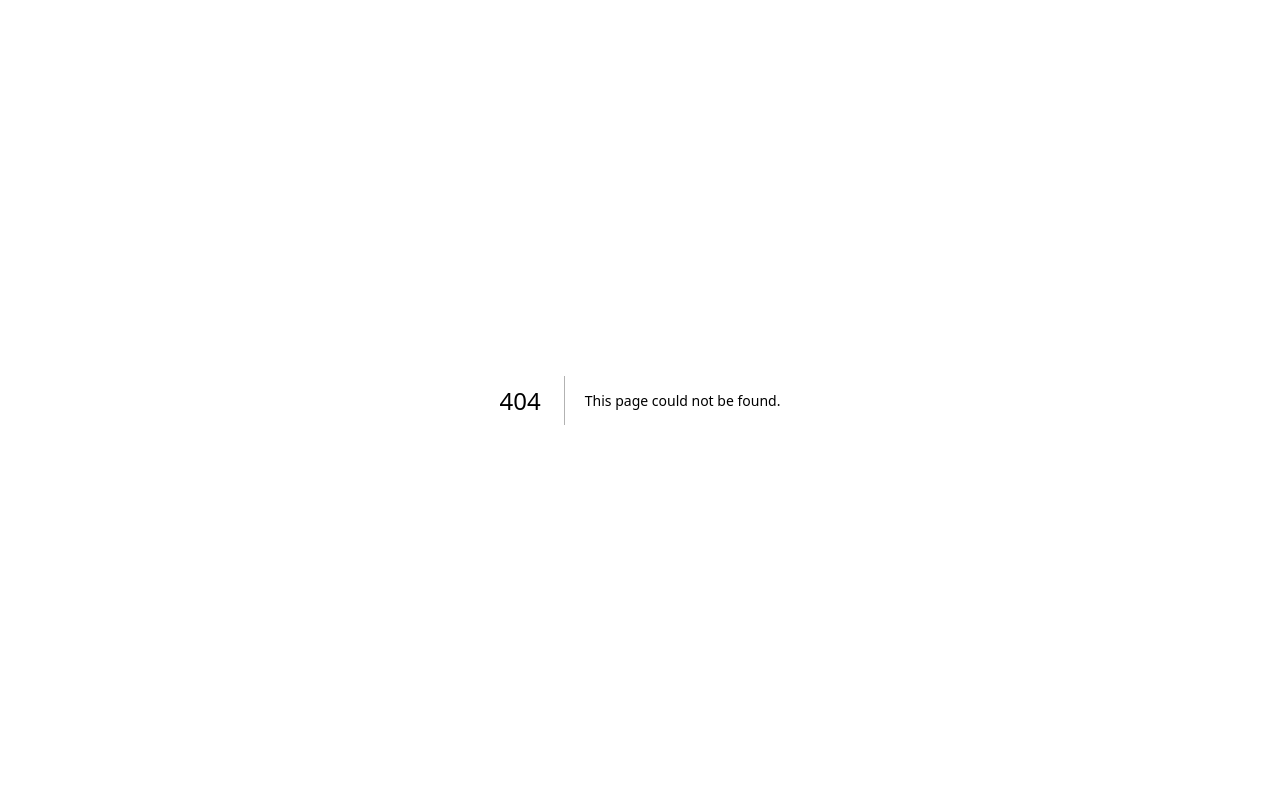
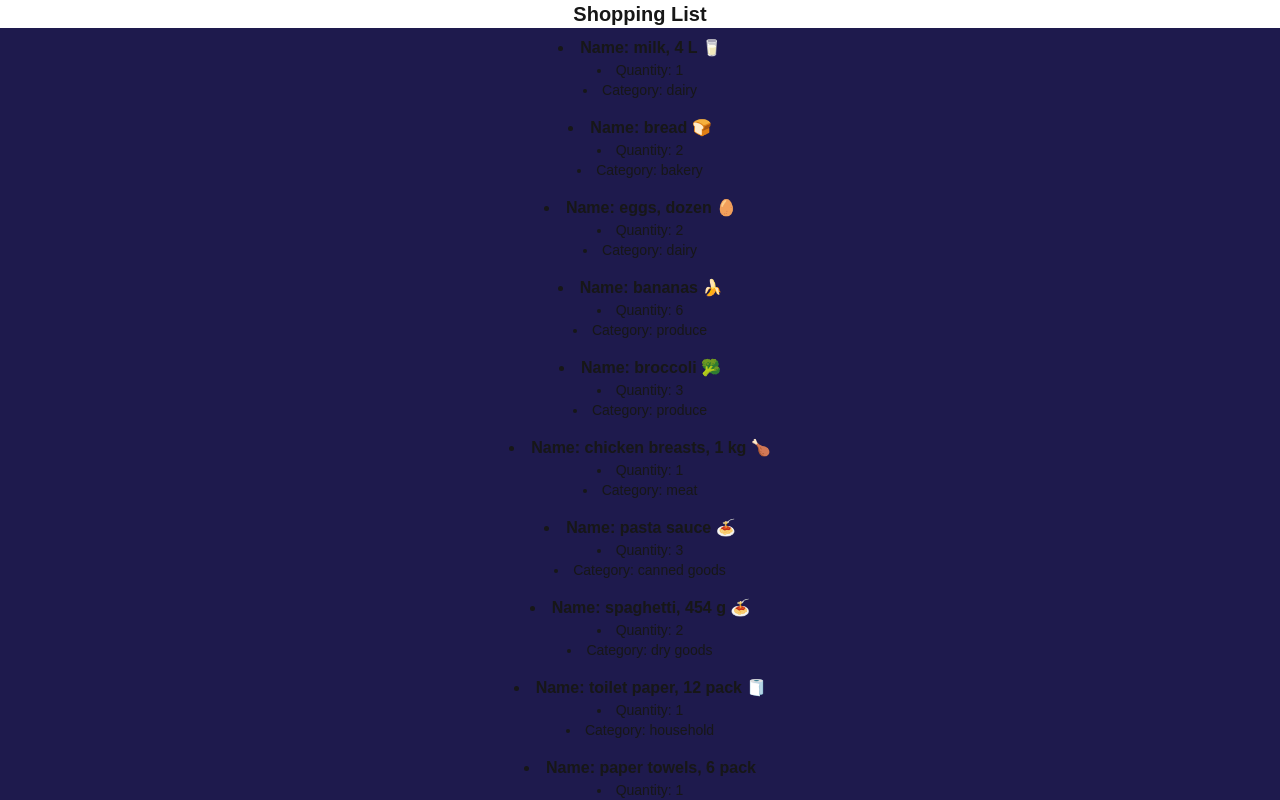
Before and after one commit to Edu-Henry-Leung/cprg306-assignments, a Next.js app: page /week-3 in a window 1280 px wide. Before the commit this address had no page. Shown: the top 800 px of the page. Built offline with nearby package versions, Linux system fonts and the light colour scheme.

Commit message:
week 3 changes

```diff
--- a/app/page.tsx
+++ b/app/page.tsx
@@ -5,8 +5,8 @@
     <main>
       <h1>CPRG 306: Web Development 2 - Assignments</h1>
       <nav>
-        <Link href="/week-2">week-2</Link>
-        <Link href="/week-3">week-3</Link>
+        <ul className="underline"><Link href="/week-2">week-2</Link></ul>
+        <ul className="underline"><Link href="/week-3">week-3</Link></ul>
       </nav>
     </main>
   );
--- a/app/week-2/student-info.tsx
+++ b/app/week-2/student-info.tsx
@@ -4,7 +4,7 @@
     return (
         <nav>
             <h1>Henry Leung</h1>
-            <p>Github: <Link href="https://github.com/Edu-Henry-Leung">Link Here</Link></p>
+            <p>Github: <Link className="underline" href="https://github.com/Edu-Henry-Leung">Link Here</Link></p>
         </nav>
     );
 }
--- /dev/null
+++ b/app/week-3/item-list.tsx
@@ -0,0 +1,91 @@
+import Item from "./item";
+
+export default function ItemList() {
+    const item1 = {
+    name: "milk, 4 L 🥛",
+    quantity: 1,
+    category: "dairy",
+    };
+
+    const item2 = {
+    name: "bread 🍞",
+    quantity: 2,
+    category: "bakery",
+    };
+
+    const item3 = {
+    name: "eggs, dozen 🥚",
+    quantity: 2,
+    category: "dairy",
+    };
+
+    const item4 = {
+    name: "bananas 🍌",
+    quantity: 6,
+    category: "produce",
+    };
+
+    const item5 = {
+    name: "broccoli 🥦",
+    quantity: 3,
+    category: "produce",
+    };
+
+    const item6 = {
+    name: "chicken breasts, 1 kg 🍗",
+    quantity: 1,
+    category: "meat",
+    };
+
+    const item7 = {
+    name: "pasta sauce 🍝",
+    quantity: 3,
+    category: "canned goods",
+    };
+
+    const item8 = {
+    name: "spaghetti, 454 g 🍝",
+    quantity: 2,
+    category: "dry goods",
+    };
+
+    const item9 = {
+    name: "toilet paper, 12 pack 🧻",
+    quantity: 1,
+    category: "household",
+    };
+
+    const item10 = {
+    name: "paper towels, 6 pack",
+    quantity: 1,
+    category: "household",
+    };
+
+    const item11 = {
+    name: "dish soap 🍽️",
+    quantity: 1,
+    category: "household",
+    };
+
+    const item12 = {
+    name: "hand soap 🧼",
+    quantity: 4,
+    category: "household",
+    };
+    return (
+        <div>
+            <Item name={item1.name} quantity={item1.quantity} category={item1.category} />
+            <Item name={item2.name} quantity={item2.quantity} category={item2.category} />
+            <Item name={item3.name} quantity={item3.quantity} category={item3.category} />
+            <Item name={item4.name} quantity={item4.quantity} category={item4.category} />
+            <Item name={item5.name} quantity={item5.quantity} category={item5.category} />
+            <Item name={item6.name} quantity={item6.quantity} category={item6.category} />
+            <Item name={item7.name} quantity={item7.quantity} category={item7.category} />
+            <Item name={item8.name} quantity={item8.quantity} category={item8.category} />
+            <Item name={item9.name} quantity={item9.quantity} category={item9.category} />
+            <Item name={item10.name} quantity={item10.quantity} category={item10.category} />
+            <Item name={item11.name} quantity={item11.quantity} category={item11.category} />
+            <Item name={item12.name} quantity={item12.quantity} category={item12.category} />
+        </div>
+    )
+}
--- /dev/null
+++ b/app/week-3/item.tsx
@@ -0,0 +1,15 @@
+type Item ={
+    name: string,
+    quantity: number,
+    category: string
+};
+
+export default function Item({name, quantity, category}: Item) {
+    return (
+        <div className="py-2 bg-indigo-950">
+            <li className="text-base font-bold text-center">Name: {name}</li>
+            <li className="text-sm font-thin text-center">Quantity: {quantity}</li>
+            <li className="text-sm font-thin text-center">Category: {category}</li>
+        </div>
+    )
+}
--- /dev/null
+++ b/app/week-3/page.tsx
@@ -0,0 +1,10 @@
+import ItemList from "./item-list";
+
+export default function Page() {
+    return (
+        <main>
+            <h1 className="text-xl font-bold text-center">Shopping List</h1>
+            <ItemList />
+        </main>
+    )
+}
```
